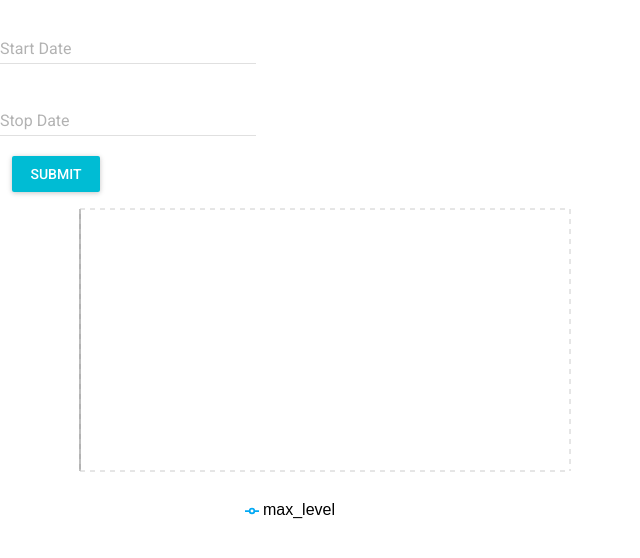
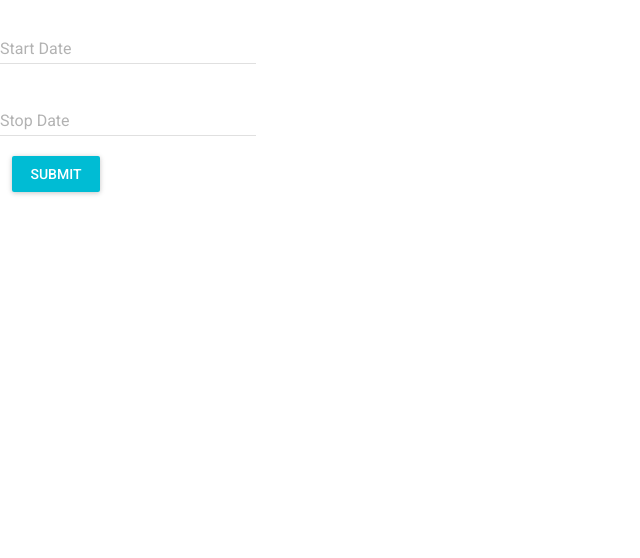
Before and after one commit to mtreerungroj/phr-activity-results-example, a React (Create React App) app: page / in a window 1280 px wide. Shown: the top 558 px of the page, without its empty margins (0-640 px from the left). Built offline with nearby package versions, Linux system fonts and the light colour scheme; no server answers.

Commit message:
not show chart until user select the range

```diff
--- a/src/components/MyChart.js
+++ b/src/components/MyChart.js
@@ -111,6 +111,7 @@ export default class MyChart extends Component {
       chartData: [],
       startDate: null,
       endDate: null,
+      isChartShow: false,
       isDialogOpen: false,
       dialogMessage: ''
     }
@@ -182,7 +183,7 @@ export default class MyChart extends Component {
       .catch(error => {
         console.log('error=', error)
       })
-    this.setState(chartData.length > 0 ? { chartData } : { isDialogOpen: true, dialogMessage: 'ไม่พบข้อมูลในช่วงวันที่เลือก' })
+    this.setState(chartData.length > 0 ? { chartData, isChartShow: true } : { isDialogOpen: true, dialogMessage: 'ไม่พบข้อมูลในช่วงวันที่เลือก' })
   }
 
   handleChangeStartDate = (event, date) => {
@@ -219,6 +220,7 @@ export default class MyChart extends Component {
             {this.state.dialogMessage}
           </Dialog>
         </section>
+        {this.state.isChartShow &&
           <section>
             <LineChart width={600} height={320} data={this.state.chartData} margin={{ top: 5, right: 30, left: 20, bottom: 5 }}>
               <XAxis dataKey='date' padding={{ left: 30, right: 30 }} />
@@ -228,7 +230,7 @@ export default class MyChart extends Component {
               <Legend />
               <Line type='monotone' dataKey='max_level' stroke='#03A9F4' activeDot={{ r: 8 }} fill='#03A9F4' strokeWidth={3} />
             </LineChart>
-        </section>
+          </section>}
       </div>
     )
   }
```
Lines whose indentation alone changed are shown as unchanged.
